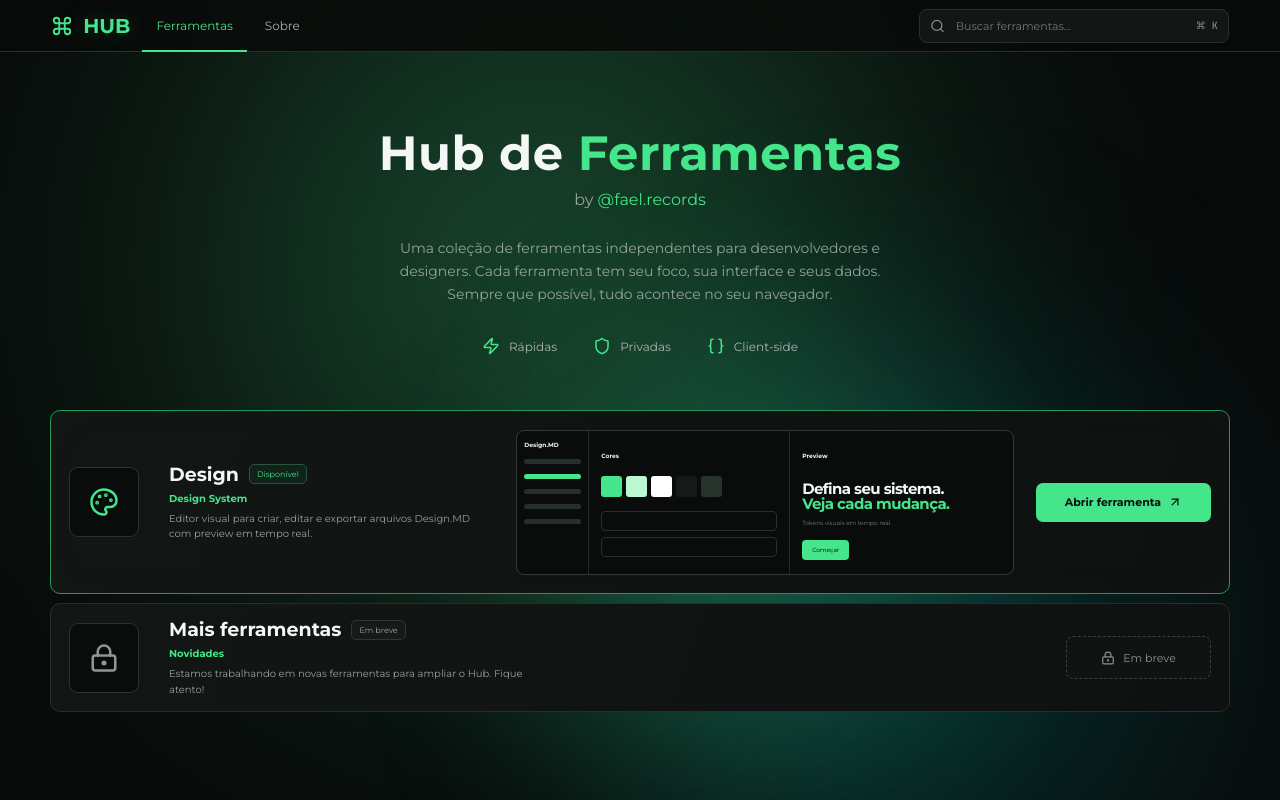
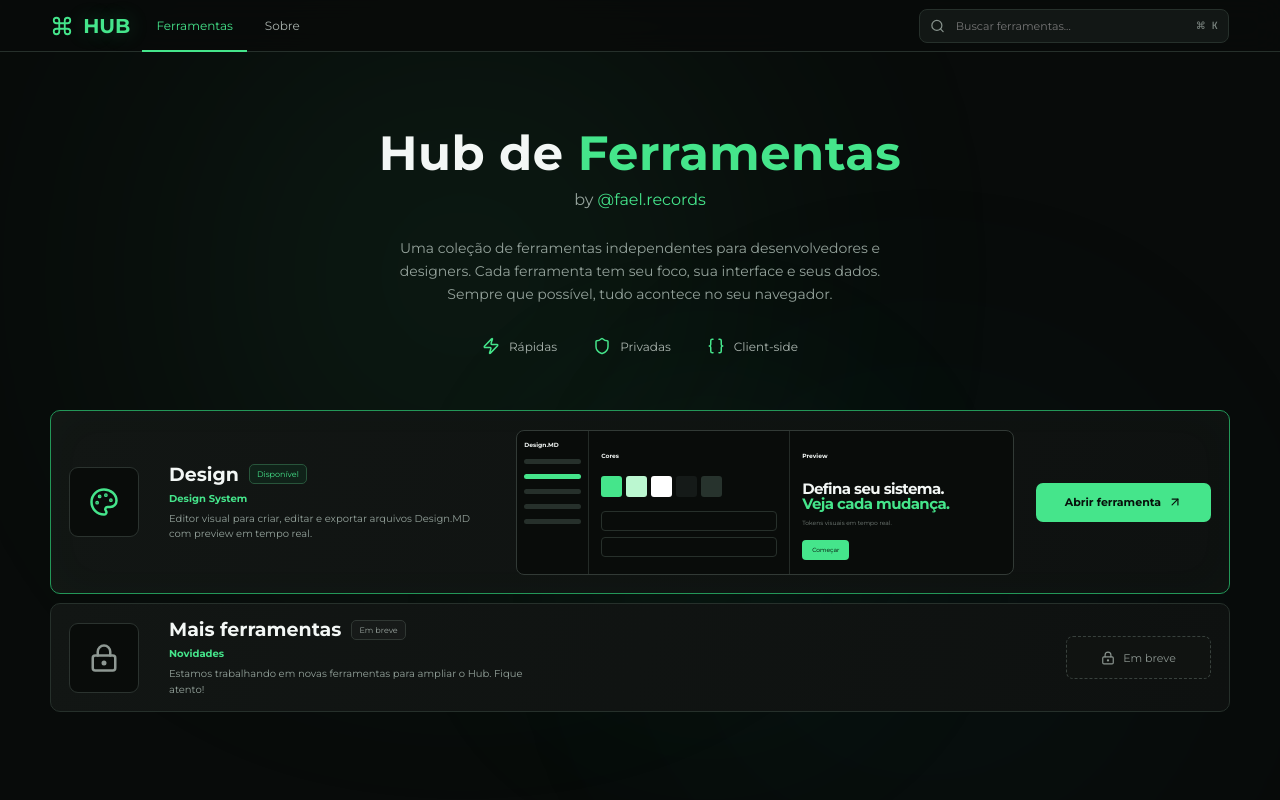
Before and after one commit to faelrecords/hub, a React (Vite) app: page / in a window 1280 px wide. Shown: the top 800 px of the page. Built offline with nearby package versions, Linux system fonts and the light colour scheme.

Commit message:
Smaller grid cursor 140px, smoother lava blobs animation

```diff
--- a/src/styles.css
+++ b/src/styles.css
@@ -10,23 +10,23 @@ a { color: inherit; text-decoration: none; }
 
 @keyframes fadeIn { from { opacity:0; transform:translateY(24px); } to { opacity:1; transform:translateY(0); } }
 @keyframes fadeInUp { from { opacity:0; transform:translateY(40px); } to { opacity:1; transform:translateY(0); } }
-@keyframes lava1 { 0% { transform:translate(0,0) scale(1); } 33% { transform:translate(120px,-80px) scale(1.15); } 66% { transform:translate(-60px,100px) scale(0.9); } 100% { transform:translate(0,0) scale(1); } }
-@keyframes lava2 { 0% { transform:translate(0,0) scale(1); } 33% { transform:translate(-100px,70px) scale(1.1); } 66% { transform:translate(80px,-90px) scale(0.88); } 100% { transform:translate(0,0) scale(1); } }
-@keyframes lava3 { 0% { transform:translate(0,0) scale(1); } 33% { transform:translate(70px,90px) scale(0.85); } 66% { transform:translate(-110px,-50px) scale(1.12); } 100% { transform:translate(0,0) scale(1); } }
+@keyframes lava1 { 0%,100% { transform:translate(0,0) scale(1); opacity:.25; } 25% { transform:translate(60px,-40px) scale(1.08); opacity:.3; } 50% { transform:translate(-30px,50px) scale(.95); opacity:.2; } 75% { transform:translate(40px,20px) scale(1.03); opacity:.28; } }
+@keyframes lava2 { 0%,100% { transform:translate(0,0) scale(1); opacity:.2; } 25% { transform:translate(-50px,35px) scale(1.05); opacity:.25; } 50% { transform:translate(40px,-45px) scale(.92); opacity:.18; } 75% { transform:translate(-20px,-25px) scale(1.06); opacity:.22; } }
+@keyframes lava3 { 0%,100% { transform:translate(0,0) scale(1); opacity:.18; } 25% { transform:translate(35px,45px) scale(.9); opacity:.24; } 50% { transform:translate(-55px,-25px) scale(1.08); opacity:.16; } 75% { transform:translate(25px,-35px) scale(.97); opacity:.2; } }
 .fade-in { animation: fadeIn .8s ease-out both; }
 .fade-in-up { animation: fadeInUp .8s ease-out both; }
 
 .lava-blobs { position:fixed; inset:0; z-index:0; pointer-events:none; overflow:hidden; }
-.lava-blob { position:absolute; border-radius:50%; filter:blur(120px); }
-.lava-blob:nth-child(1) { width:600px; height:600px; top:5%; left:10%; background:rgba(69,229,139,.25); animation:lava1 20s ease-in-out infinite; }
-.lava-blob:nth-child(2) { width:500px; height:500px; top:40%; right:5%; background:rgba(0,191,194,.2); animation:lava2 25s ease-in-out infinite; }
-.lava-blob:nth-child(3) { width:450px; height:450px; bottom:10%; left:35%; background:rgba(69,229,139,.18); animation:lava3 22s ease-in-out infinite; }
+.lava-blob { position:absolute; border-radius:50%; filter:blur(140px); will-change:transform,opacity; }
+.lava-blob:nth-child(1) { width:500px; height:500px; top:8%; left:12%; background:rgba(69,229,139,.3); animation:lava1 25s ease-in-out infinite; }
+.lava-blob:nth-child(2) { width:420px; height:420px; top:45%; right:8%; background:rgba(0,191,194,.22); animation:lava2 30s ease-in-out infinite; }
+.lava-blob:nth-child(3) { width:380px; height:380px; bottom:12%; left:38%; background:rgba(69,229,139,.2); animation:lava3 28s ease-in-out infinite; }
 
 .has-glow { position:relative; }
 
 .grid-cursor {
   position:fixed; z-index:0; pointer-events:none;
-  width:200px; height:200px;
+  width:140px; height:140px;
   left:var(--gx,50vw); top:var(--gy,50vh);
   transform:translate(-50%,-50%);
   background-image:
@@ -34,8 +34,8 @@ a { color: inherit; text-decoration: none; }
     linear-gradient(90deg,rgba(255,255,255,.35) 1px,transparent 1px);
   background-size:85px 85px;
   border-radius:50%;
-  mask-image:radial-gradient(circle,black 25%,transparent 65%);
-  -webkit-mask-image:radial-gradient(circle,black 25%,transparent 65%);
+  mask-image:radial-gradient(circle,black 20%,transparent 60%);
+  -webkit-mask-image:radial-gradient(circle,black 20%,transparent 60%);
   opacity:0;
   transition:opacity .3s;
 }
```
